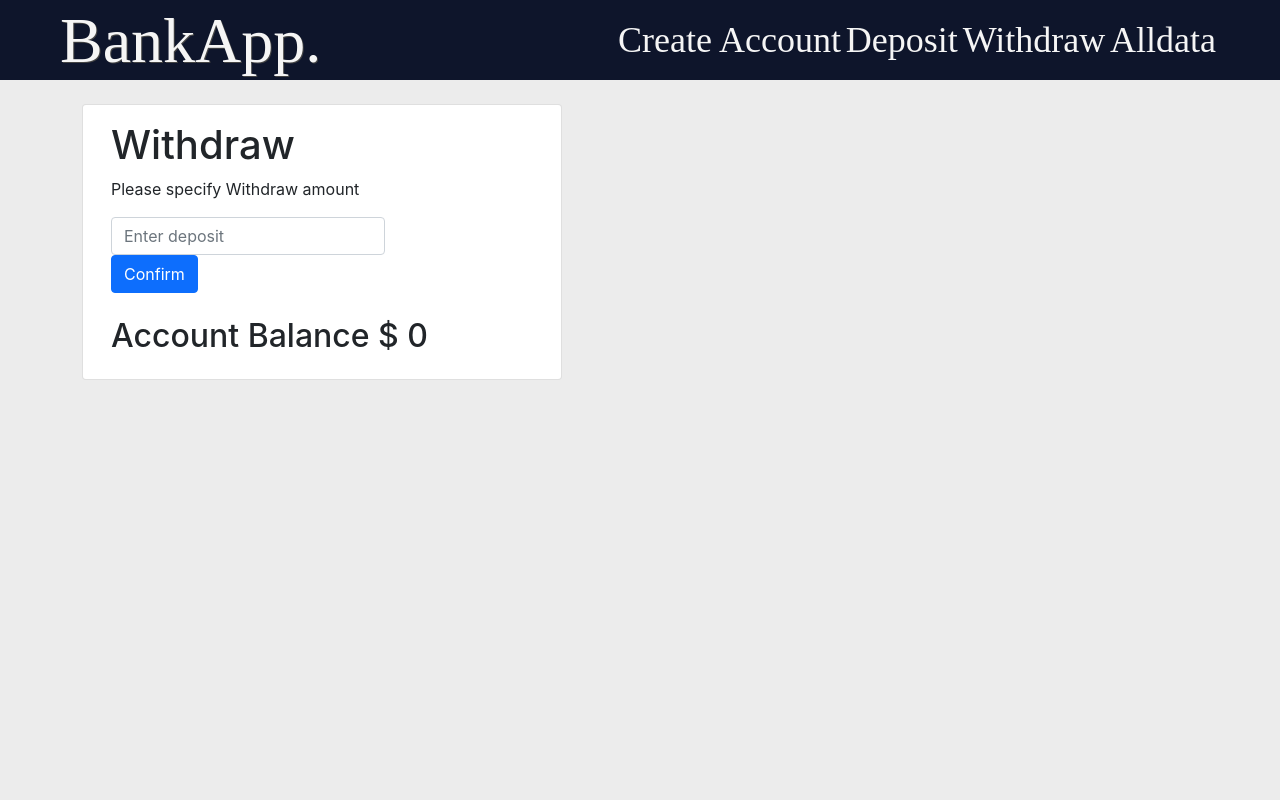
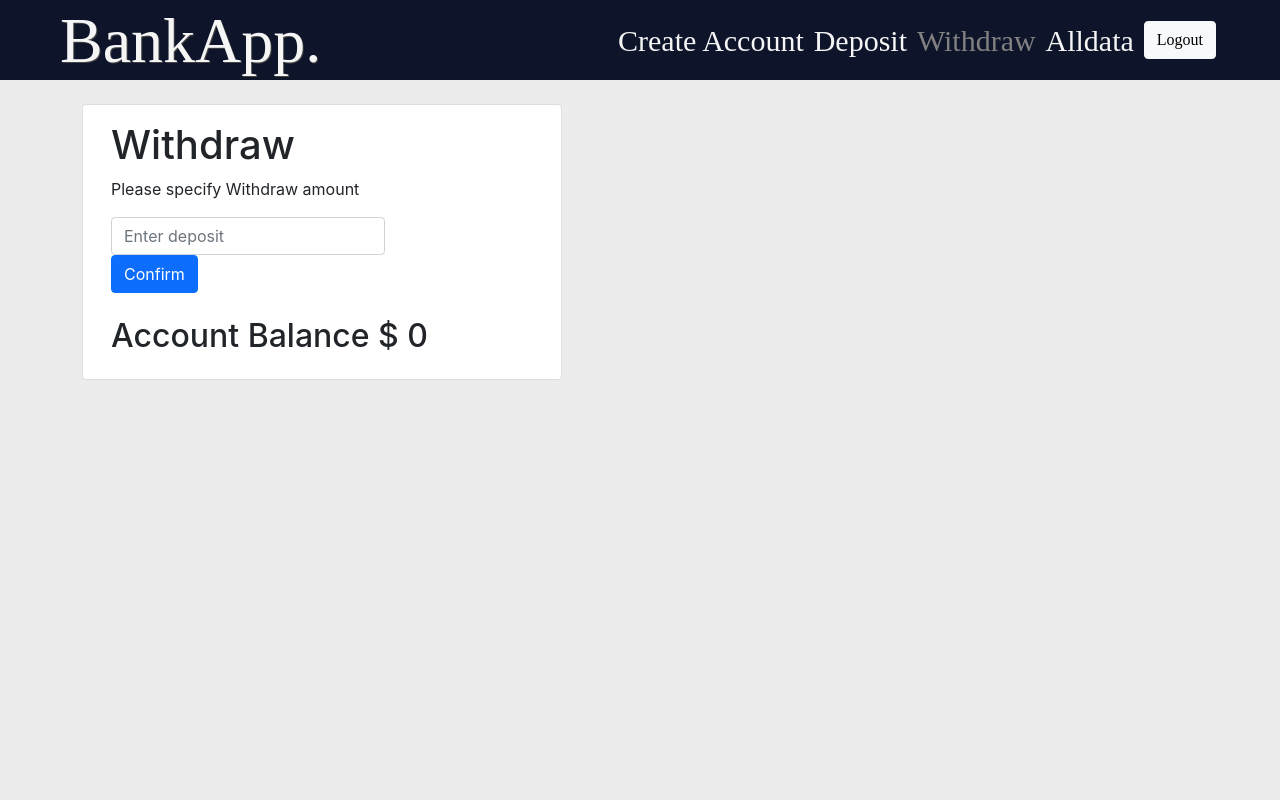
Before and after one commit to melanierolo/banking-app, a React (Create React App) app: page /#/withdraw in a window 1280 px wide. Shown: the top 800 px of the page. Built offline with nearby package versions, Linux system fonts and the light colour scheme; a web font is replaced by a local one.

Commit message:
added a active on the navbar(NavLink)

```diff
--- a/src/App.js
+++ b/src/App.js
@@ -6,6 +6,7 @@ import CreateAccount from "./views/CreateAccount";
 import Deposit from "./views/Deposit";
 import Withdraw from "./views/Withdraw";
 import AllData from "./views/AllData";
+import Login from "./views/Login";
 import Navbar from "./components/Navbar";
 import Footer from "./components/Footer";
 function App() {
@@ -31,6 +32,7 @@ function App() {
             <Route path="/deposit" element={<Deposit />} />;
             <Route path="/withdraw" element={<Withdraw />} />;
             <Route path="/alldata" element={<AllData />} />;
+            <Route path="/login" element={<Login />} />;
           </Routes>
         </UserContext.Provider>
         <Footer className="footer__spa" />
--- a/src/components/Navbar.css
+++ b/src/components/Navbar.css
@@ -41,6 +41,11 @@
   color: rgb(129, 129, 129);
 }
 
+.active {
+  text-decoration: none;
+  color: rgb(129, 129, 129);
+}
+
 .Navbar .rightSide {
   flex: 15%;
   display: flex;
@@ -49,7 +54,7 @@
   justify-content: space-between;
   color: black;
   padding: 20px 5% 20px 10px;
-  font-size: 36px;
+  font-size: 30px;
   font-family: "Markazi Text";
 }
 a {
--- a/src/components/navbar.jsx
+++ b/src/components/navbar.jsx
@@ -1,6 +1,7 @@
 import React from "react";
 import "./Navbar.css";
 import { NavLink } from "react-router-dom";
+import { Button } from "react-bootstrap";
 
 const Navbar = () => {
   return (
@@ -10,10 +11,21 @@ const Navbar = () => {
           <NavLink to="/">BankApp.</NavLink>
         </li>
         <div id="Links" className="rightSide">
-          <NavLink to="/createaccount">Create Account</NavLink>
-          <NavLink to="/deposit">Deposit</NavLink>
-          <NavLink to="/withdraw">Withdraw</NavLink>
-          <NavLink to="/alldata">Alldata</NavLink>
+          <NavLink to="/createaccount" activeClassName="active">
+            Create Account
+          </NavLink>
+          <NavLink to="/deposit" activeClassName="active">
+            Deposit
+          </NavLink>
+          <NavLink to="/withdraw" activeClassName="active">
+            Withdraw
+          </NavLink>
+          <NavLink to="/alldata" activeClassName="active">
+            Alldata
+          </NavLink>
+          <Button to="/login" variant="light">
+            Logout
+          </Button>
         </div>
       </div>
     </>
```
